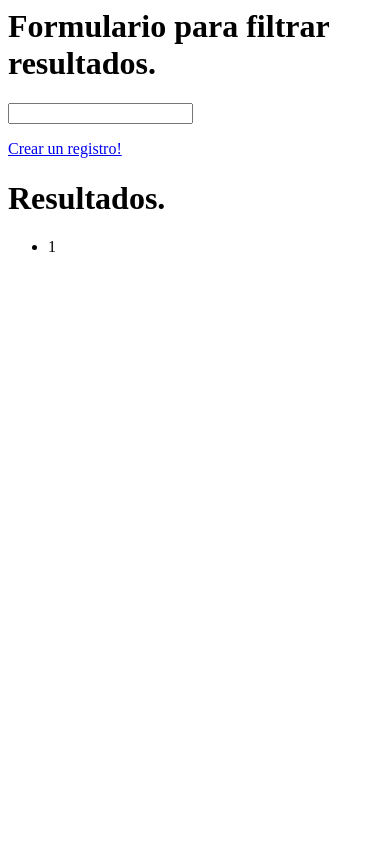
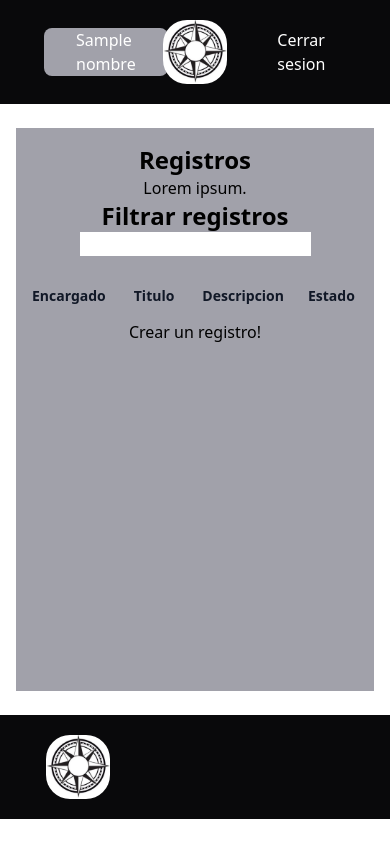
Before and after one commit to Franco-Marchese/pucara-web, a Django app: template appCentral/templates/registros.html in a window 390 px wide. Run offline with Django 4.2, Linux system fonts and the light colour scheme; tables that the repository leaves empty hold one stand-in row (values such as "Sample post"); the template is opened without the code that fills it: values that come from a table or form of the project are taken from there, most other values are stand-ins (such as "Sample title", 1, 10 or a date in 2020); lists and menus that the app fills with data are empty; some libraries are stand-ins or nearby versions.

Commit message:
Avanzado archivos estaticos appCentral

```diff
--- a/appCentral/templates/central-base.html
+++ b/appCentral/templates/central-base.html
@@ -10,18 +10,29 @@
       <title>PUCARA</title>
       {% tailwind_css %}
   </head>
-  <nav class="bg-zinc-950">
-    <img
-    alt="logo"
-    src="{% static 'img\pucara.jpg' %}"
-    class="h-16 w-16"
-    />
-    <a
-    href="{% url 'egreso' %}"
-    class="text-white"> Cerrar sesion </a>
+  <nav class="bg-zinc-950 grid grid-cols-3 p-5">
+    <!--Identificador de usuario activo-->
+    <div class="flex items-center">
+        <p
+        class="bg-zinc-400 text-white mx-6 px-8 rounded-lg"> {{ nombre }} </p>
+    </div>
+    <!--Logo de Pucara-->
+    <div>
+        <img
+        alt="logo"
+        src="{% static 'img\logo.jpg' %}"
+        class="h-16 w-16 mx-auto rounded-3xl"
+        />
+    </div>
+    <!--Para cerrar sesión activa-->
+    <div class="flex justify-end items-center">
+        <a
+        href="{% url 'egreso' %}"
+        class="text-white mx-6"> Cerrar sesion </a>
+    </div>
   </nav>
   <body>
-    <div class="col-start-2 col-span-4">
+    <div class="#">
         <!-- Menu -->
         {% block menu %}
         {% endblock %}
@@ -36,7 +47,14 @@
 
     </div>
   </body>
-  <footer>
+  <footer class="bg-zinc-950 grid grid-cols-3 p-5 bottom-0">
     <!--AGREGAR FOOTER-->
+    <div>
+        <img
+        alt="logo"
+        src="{% static 'img\logo.jpg' %}"
+        class=" col-start-2 h-16 w-16 mx-auto rounded-3xl"
+        />
+    </div>
   </footer>
 </html>
--- a/appCentral/templates/registros.html
+++ b/appCentral/templates/registros.html
@@ -1,3 +1,60 @@
+{% extends 'central-base.html' %}
+{% load static %}
+
+{% block menu %}
+    <div class="px-4 py-6">
+        <div class="bg-zinc-400 h-2/3 text-center py-4">
+            <div>
+                <h3 class="text-2xl font-semibold"> Registros </h3>
+                <p> Lorem ipsum. </p>
+            </div>
+            <div>
+                <h3 class="text-2xl font-semibold"> Filtrar registros </h3>
+                <form action="." method="POST">
+                    <input/>
+                </form>
+            </div>
+            <div>
+                <table class="min-w-full divide-y divide-gray-300">
+                    <thead>
+                      <tr>
+                        <th scope="col" class="py-3.5 pl-4 pr-3 text-left text-sm font-semibold text-gray-900 sm:pl-3">Encargado</th>
+                        <th scope="col" class="py-3.5 pl-4 pr-3 text-left text-sm font-semibold text-gray-900 sm:pl-3">Titulo</th>
+                        <th scope="col" class="py-3.5 pl-4 pr-3 text-left text-sm font-semibold text-gray-900 sm:pl-3">Descripcion</th>
+                        <th scope="col" class="px-3 py-3.5 text-left text-sm font-semibold text-gray-900">Estado</th>
+                        <th scope="col" class="relative py-3.5 pl-3 pr-4 sm:pr-3">
+                          <span class="sr-only">Completar</span>
+                        </th>
+                      </tr>
+                    </thead>
+                    <tbody class="bg-white">
+                    {% for e in tasks %}
+                      {% if e.isdone == 'No completado'%}
+                      <tr class="even:bg-gray-50">
+                        <td class="whitespace-nowrap py-4 pl-4 pr-3 text-sm font-medium text-gray-900 sm:pl-3"> {{ e.incharge }} </td>
+                        <td class="whitespace-nowrap py-4 pl-4 pr-3 text-sm font-medium text-gray-900 sm:pl-3"> {{ e.tasktitle }} </td>
+                        <td class="whitespace-nowrap py-4 pl-4 pr-3 text-sm font-medium text-gray-900 sm:pl-3"> {{ e.taskdescription }} </td>
+                        <td class="whitespace-nowrap px-3 py-4 text-sm text-gray-500"> {{ e.isdone }} </td>
+                        <td class="relative whitespace-nowrap py-4 pl-3 pr-4 text-right text-sm font-medium sm:pr-3">
+                          <form action="{{ e.title }}" method="POST">
+                            {% csrf_token %}
+                            <input class="hidden" id="id" name="titulo" value="{{ e.tasktitle }}"></input>
+                            <button type='submit'> Cerrar tarea </button>
+                          </form>
+                        </td>
+                      </tr>
+                      {% endif %}
+                    {% endfor %}
+                    </tbody>
+                  </table>
+                  <a href="{% url 'nuevoRegistro' %}">
+                    Crear un registro!
+                </a>
+            </div>
+        </div>
+    </div>
+{% endblock %}
+
 <h1>
     Formulario para filtrar resultados.
 </h1>
--- a/theme/static/css/dist/styles.css
+++ b/theme/static/css/dist/styles.css
@@ -722,12 +722,36 @@ select {
   }
 }
 
+.sr-only {
+  position: absolute;
+  width: 1px;
+  height: 1px;
+  padding: 0;
+  margin: -1px;
+  overflow: hidden;
+  clip: rect(0, 0, 0, 0);
+  white-space: nowrap;
+  border-width: 0;
+}
+
 .static {
   position: static;
 }
 
+.fixed {
+  position: fixed;
+}
+
 .relative {
   position: relative;
+}
+
+.sticky {
+  position: sticky;
+}
+
+.bottom-0 {
+  bottom: 0px;
 }
 
 .col-span-4 {
@@ -743,6 +767,45 @@ select {
   margin-right: auto;
 }
 
+.mx-5 {
+  margin-left: 1.25rem;
+  margin-right: 1.25rem;
+}
+
+.mx-6 {
+  margin-left: 1.5rem;
+  margin-right: 1.5rem;
+}
+
+.my-6 {
+  margin-top: 1.5rem;
+  margin-bottom: 1.5rem;
+}
+
+.my-8 {
+  margin-top: 2rem;
+  margin-bottom: 2rem;
+}
+
+.my-3 {
+  margin-top: 0.75rem;
+  margin-bottom: 0.75rem;
+}
+
+.my-1 {
+  margin-top: 0.25rem;
+  margin-bottom: 0.25rem;
+}
+
+.my-1\.5 {
+  margin-top: 0.375rem;
+  margin-bottom: 0.375rem;
+}
+
+.mb-auto {
+  margin-bottom: auto;
+}
+
 .block {
   display: block;
 }
@@ -751,56 +814,111 @@ select {
   display: flex;
 }
 
-.h-screen {
-  height: 100vh;
+.table {
+  display: table;
 }
 
-.h-10 {
-  height: 2.5rem;
+.grid {
+  display: grid;
 }
 
-.h-12 {
-  height: 3rem;
+.hidden {
+  display: none;
 }
 
 .h-16 {
   height: 4rem;
 }
 
-.w-full {
-  width: 100%;
+.h-screen {
+  height: 100vh;
 }
 
-.w-10 {
-  width: 2.5rem;
+.h-3\/6 {
+  height: 50%;
 }
 
-.w-12 {
-  width: 3rem;
+.h-2\/3 {
+  height: 66.666667%;
 }
 
 .w-16 {
   width: 4rem;
 }
 
+.w-full {
+  width: 100%;
+}
+
+.min-w-full {
+  min-width: 100%;
+}
+
+.max-w-md {
+  max-width: 28rem;
+}
+
 .scroll-pt-12 {
   scroll-padding-top: 3rem;
+}
+
+.grid-cols-3 {
+  grid-template-columns: repeat(3, minmax(0, 1fr));
+}
+
+.items-end {
+  align-items: flex-end;
 }
 
 .items-center {
   align-items: center;
 }
 
+.justify-end {
+  justify-content: flex-end;
+}
+
 .justify-center {
   justify-content: center;
+}
+
+.divide-y > :not([hidden]) ~ :not([hidden]) {
+  --tw-divide-y-reverse: 0;
+  border-top-width: calc(1px * calc(1 - var(--tw-divide-y-reverse)));
+  border-bottom-width: calc(1px * var(--tw-divide-y-reverse));
+}
+
+.divide-gray-300 > :not([hidden]) ~ :not([hidden]) {
+  --tw-divide-opacity: 1;
+  border-color: rgb(209 213 219 / var(--tw-divide-opacity));
 }
 
 .scroll-smooth {
   scroll-behavior: smooth;
 }
 
+.whitespace-nowrap {
+  white-space: nowrap;
+}
+
 .rounded-md {
   border-radius: 0.375rem;
+}
+
+.rounded-lg {
+  border-radius: 0.5rem;
+}
+
+.rounded-xl {
+  border-radius: 0.75rem;
+}
+
+.rounded-2xl {
+  border-radius: 1rem;
+}
+
+.rounded-3xl {
+  border-radius: 1.5rem;
 }
 
 .rounded-t-md {
@@ -822,14 +940,27 @@ select {
   background-color: rgb(234 88 12 / var(--tw-bg-opacity));
 }
 
+.bg-zinc-400 {
+  --tw-bg-opacity: 1;
+  background-color: rgb(161 161 170 / var(--tw-bg-opacity));
+}
+
 .bg-zinc-950 {
   --tw-bg-opacity: 1;
   background-color: rgb(9 9 11 / var(--tw-bg-opacity));
 }
 
-.bg-zinc-400 {
+.bg-white {
   --tw-bg-opacity: 1;
-  background-color: rgb(161 161 170 / var(--tw-bg-opacity));
+  background-color: rgb(255 255 255 / var(--tw-bg-opacity));
+}
+
+.p-8 {
+  padding: 2rem;
+}
+
+.p-5 {
+  padding: 1.25rem;
 }
 
 .px-3 {
@@ -847,6 +978,68 @@ select {
   padding-bottom: 0.375rem;
 }
 
+.px-8 {
+  padding-left: 2rem;
+  padding-right: 2rem;
+}
+
+.py-3 {
+  padding-top: 0.75rem;
+  padding-bottom: 0.75rem;
+}
+
+.px-4 {
+  padding-left: 1rem;
+  padding-right: 1rem;
+}
+
+.py-6 {
+  padding-top: 1.5rem;
+  padding-bottom: 1.5rem;
+}
+
+.py-4 {
+  padding-top: 1rem;
+  padding-bottom: 1rem;
+}
+
+.py-3\.5 {
+  padding-top: 0.875rem;
+  padding-bottom: 0.875rem;
+}
+
+.pl-3 {
+  padding-left: 0.75rem;
+}
+
+.pl-4 {
+  padding-left: 1rem;
+}
+
+.pr-3 {
+  padding-right: 0.75rem;
+}
+
+.pr-4 {
+  padding-right: 1rem;
+}
+
+.text-left {
+  text-align: left;
+}
+
+.text-center {
+  text-align: center;
+}
+
+.text-right {
+  text-align: right;
+}
+
+.align-middle {
+  vertical-align: middle;
+}
+
 .font-serif {
   font-family: ui-serif, Georgia, Cambria, "Times New Roman", Times, serif;
 }
@@ -861,8 +1054,22 @@ select {
   line-height: 1.25rem;
 }
 
+.text-lg {
+  font-size: 1.125rem;
+  line-height: 1.75rem;
+}
+
+.text-2xl {
+  font-size: 1.5rem;
+  line-height: 2rem;
+}
+
 .font-semibold {
   font-weight: 600;
+}
+
+.font-medium {
+  font-weight: 500;
 }
 
 .leading-6 {
@@ -885,6 +1092,17 @@ select {
 .text-white {
   --tw-text-opacity: 1;
   color: rgb(255 255 255 / var(--tw-text-opacity));
+}
+
+.text-gray-500 {
+  --tw-text-opacity: 1;
+  color: rgb(107 114 128 / var(--tw-text-opacity));
+}
+
+.shadow-xl {
+  --tw-shadow: 0 20px 25px -5px rgb(0 0 0 / 0.1), 0 8px 10px -6px rgb(0 0 0 / 0.1);
+  --tw-shadow-colored: 0 20px 25px -5px var(--tw-shadow-color), 0 8px 10px -6px var(--tw-shadow-color);
+  box-shadow: var(--tw-ring-offset-shadow, 0 0 #0000), var(--tw-ring-shadow, 0 0 #0000), var(--tw-shadow);
 }
 
 .ring-1 {
@@ -910,6 +1128,11 @@ select {
 .placeholder\:text-gray-400::placeholder {
   --tw-text-opacity: 1;
   color: rgb(156 163 175 / var(--tw-text-opacity));
+}
+
+.even\:bg-gray-50:nth-child(even) {
+  --tw-bg-opacity: 1;
+  background-color: rgb(249 250 251 / var(--tw-bg-opacity));
 }
 
 .hover\:bg-orange-500:hover {
@@ -953,6 +1176,14 @@ select {
 }
 
 @media (min-width: 640px) {
+  .sm\:pl-3 {
+    padding-left: 0.75rem;
+  }
+
+  .sm\:pr-3 {
+    padding-right: 0.75rem;
+  }
+
   .sm\:text-sm {
     font-size: 0.875rem;
     line-height: 1.25rem;
```
Also changed, not shown: appCentral/templates/menu.html (+20 -3 lines), appCentral/views.py (+12 -1 lines), theme/static/img/logo.jpg (added), theme/static/img/pucara.jpg.
